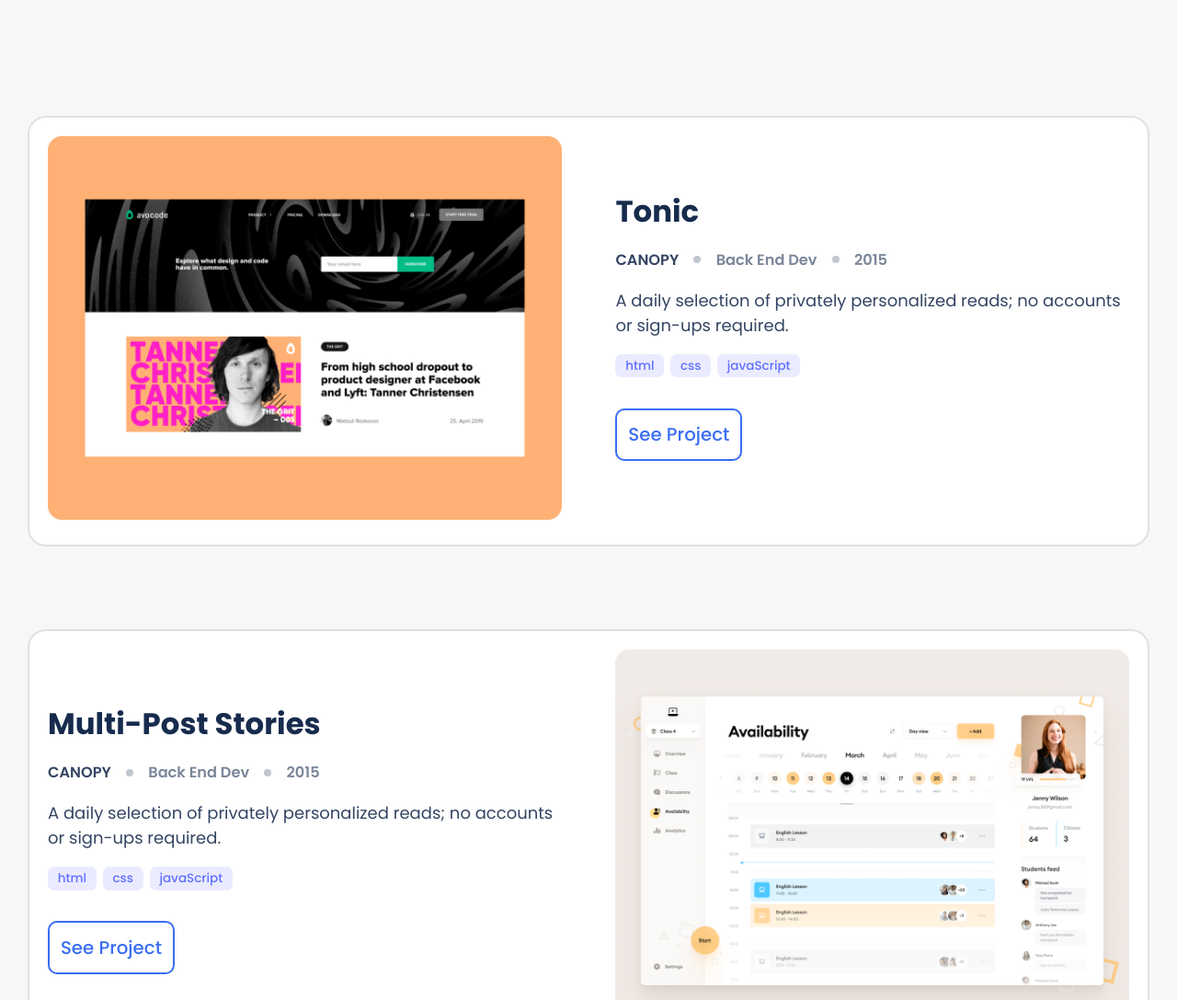
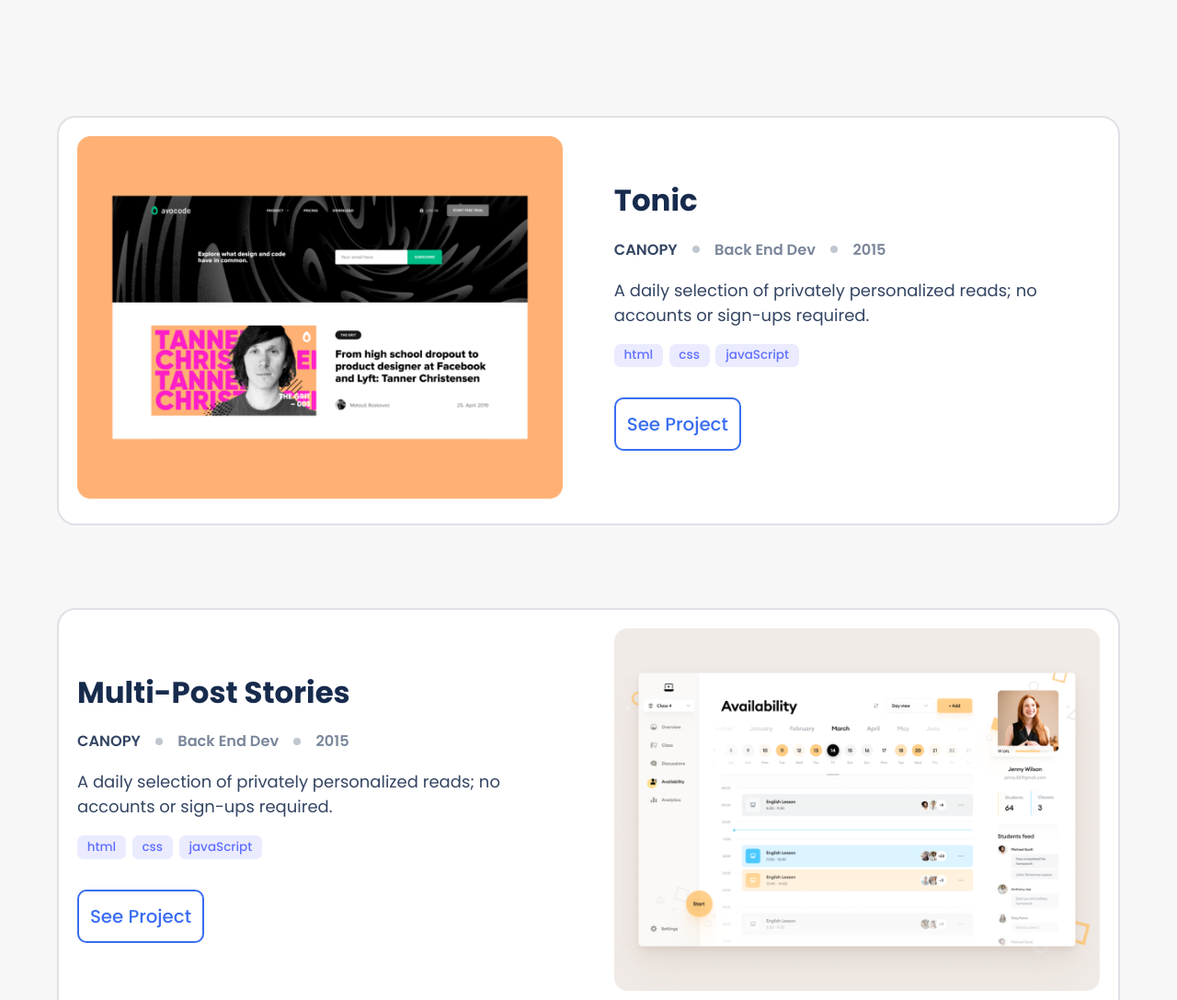
Before and after one commit to SlowKingV/portfolio-project, a website: page index.html in a window 1280 px wide. Shown: the part 800-1887 px from the top of the page at 92% size. Drawn offline with Linux system fonts and the light colour scheme.

Commit message:
fix margin on x-axis of .card sections

```diff
--- a/styles.css
+++ b/styles.css
@@ -398,6 +398,8 @@ header {
     align-items: center;
     justify-content: space-between;
     transition: box-shadow 0.2s;
+    max-width: 1156px;
+    justify-self: center;
   }
 
   .card:hover {
```
